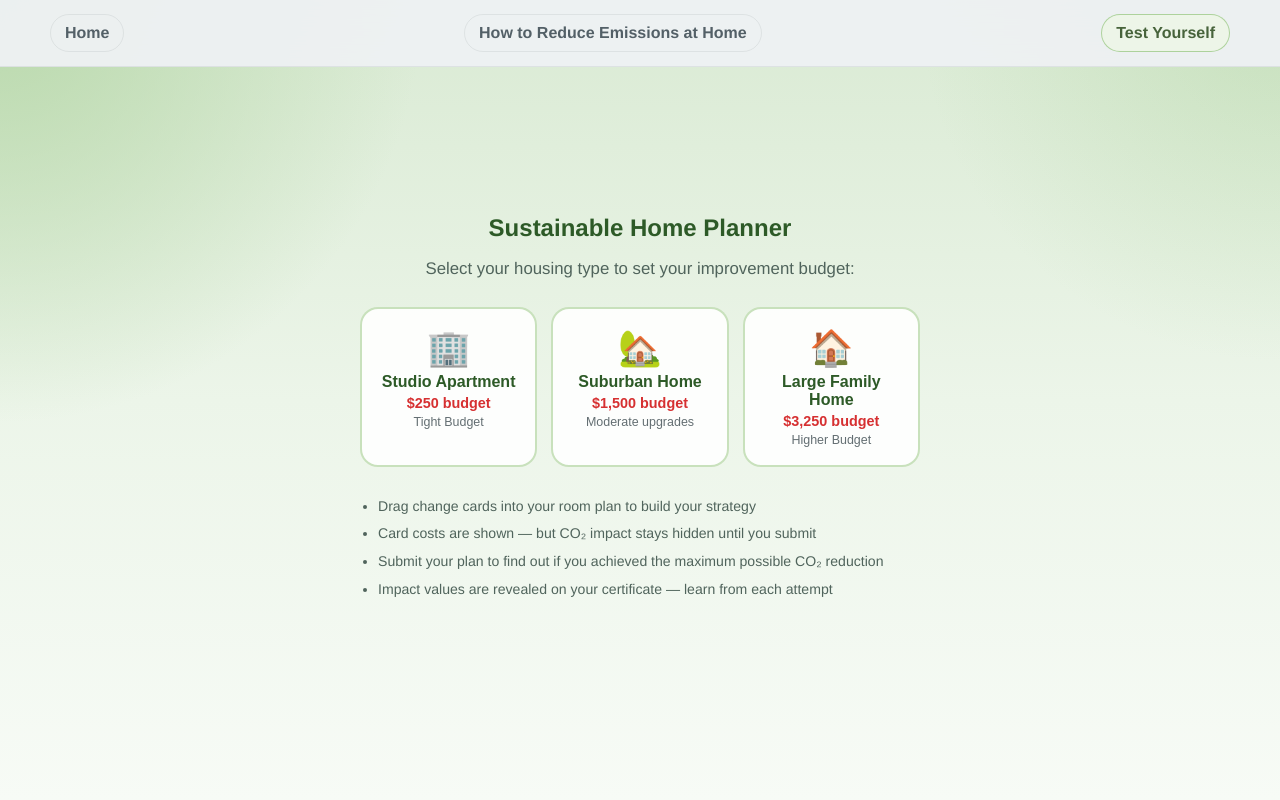
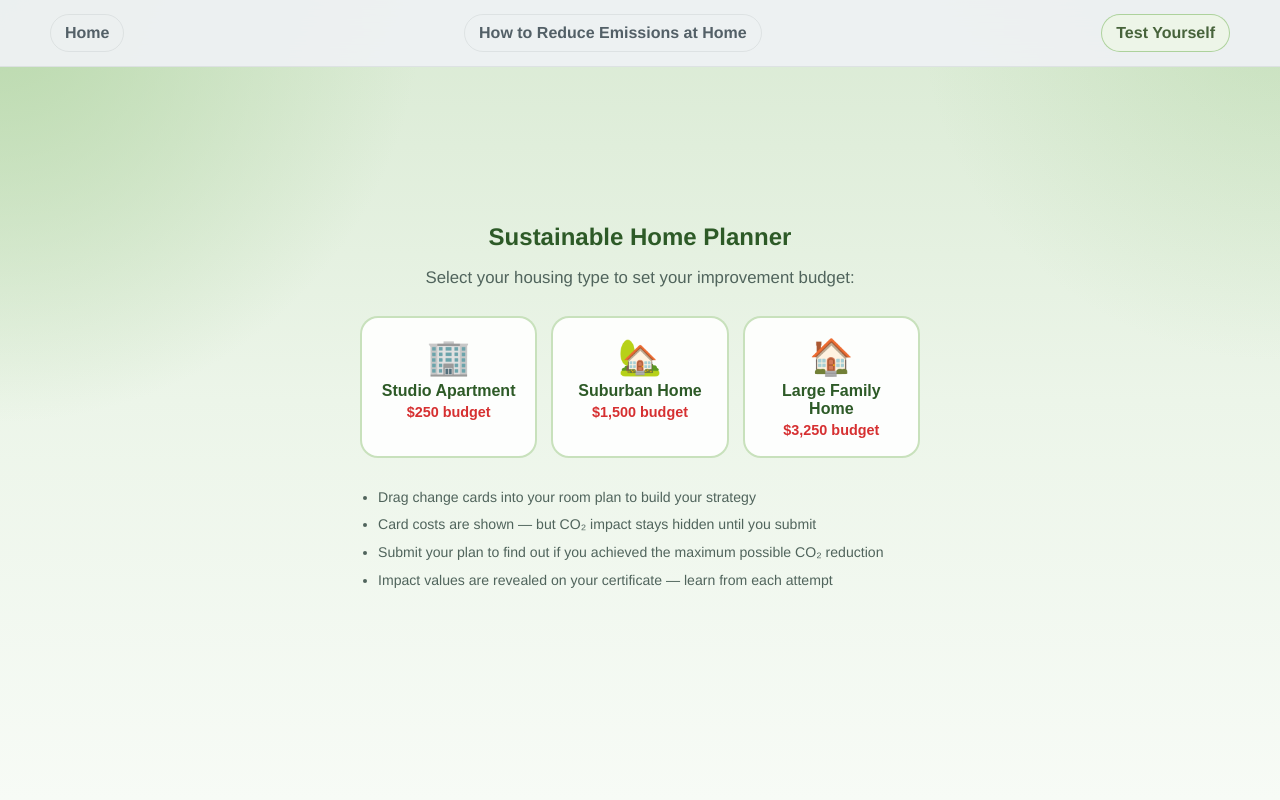
Before and after one commit to ar4996/Reduce-GHG-Emissions-At-Home, a Flask app: page /quiz/1 in a window 1280 px wide. Run offline with Flask 3, Linux system fonts and the light colour scheme; some libraries are stand-ins or nearby versions.

Commit message:
Removed housing description for planner options (Studio / Suburban Home / Large Family Home)

```diff
--- a/templates/planner.html
+++ b/templates/planner.html
@@ -20,19 +20,16 @@
       <span class="housing-icon">🏢</span>
       <span class="housing-name">Studio Apartment</span>
       <span class="housing-budget">$250 budget</span>
-      <span class="housing-desc">Tight Budget</span>
     </button>
     <button class="housing-option" data-budget="1500">
       <span class="housing-icon">🏡</span>
       <span class="housing-name">Suburban Home</span>
       <span class="housing-budget">$1,500 budget</span>
-      <span class="housing-desc">Moderate upgrades</span>
     </button>
     <button class="housing-option" data-budget="3250">
       <span class="housing-icon">🏠</span>
       <span class="housing-name">Large Family Home</span>
       <span class="housing-budget">$3,250 budget</span>
-      <span class="housing-desc">Higher Budget</span>
     </button>
   </div>
 
```
